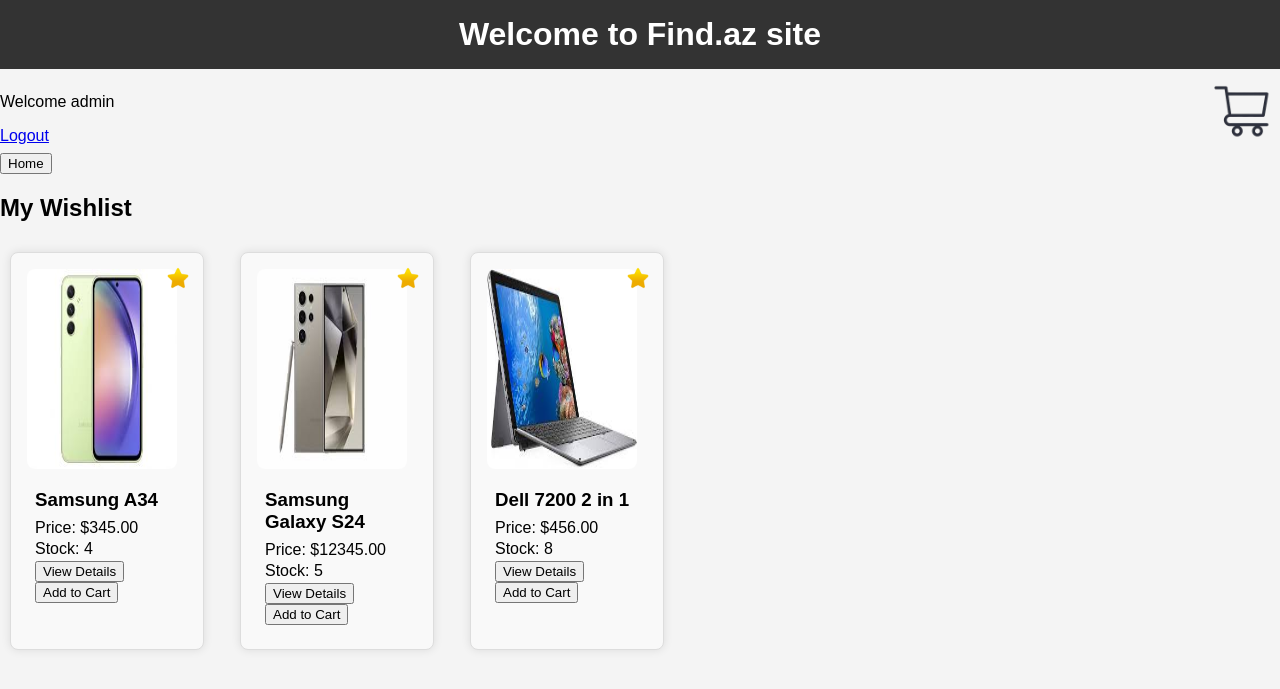
After one commit to AliVal1yev/find.az, a Django app: page /wishlist in a window 1280 px wide. The commit adds this page. Shown: the top 689 px of the page. Run offline with Django 5.2, Linux system fonts and the light colour scheme; a user stored in the database is signed in; data comes from the database, SQL or seed files in the repository; both versions use the stored data as it was after the commit.

Commit message:
favorites icon added

```diff
--- a/Ecommers/Ecommers/settings.py
+++ b/Ecommers/Ecommers/settings.py
@@ -116,7 +116,7 @@ USE_TZ = True
 # Static files (CSS, JavaScript, Images)
 # https://docs.djangoproject.com/en/5.0/howto/static-files/
 
-STATIC_URL = 'static/'
+
 
 # Default primary key field type
 # https://docs.djangoproject.com/en/5.0/ref/settings/#default-auto-field
--- a/Ecommers/electro/models.py
+++ b/Ecommers/electro/models.py
@@ -1,10 +1,5 @@
 from django.db import models
 from django.contrib.auth.models import User
-
-
-
-
-
 
 
 
--- a/Ecommers/electro/templates/electro/home.html
+++ b/Ecommers/electro/templates/electro/home.html
@@ -20,9 +20,13 @@
         {% endif %}
     </div>
     <div>
+        <a href="{% url 'wishlist' %}">
+            <img src="{% static 'image/wishlist_logo.png' %}" alt="wishlist" width="100" height="100">
+        </a>
         <a href="{% url 'cart' %}">
             <img src="{% static 'image/cart_icon1.png' %}" alt="Cart" width="80" height="80">
         </a>
+
     </div>
 </div>
 
--- /dev/null
+++ b/Ecommers/electro/templates/electro/wishlist.html
@@ -0,0 +1,81 @@
+{% extends "base.html" %}
+{% load static %}
+{% block content %}
+<div style="display: flex; justify-content: space-between; align-items: center;">
+    <div>
+        {% if request.user.is_authenticated %}
+            <p>Welcome {{ request.user.username }}</p>
+            <a href="{% url 'logout' %}">Logout</a>
+        {% else %}
+            <a href="{% url 'login' %}">
+                <button>
+                    <h4>Login</h4>
+                </button>
+            </a>
+            <a href="{% url 'signup' %}">
+                <button>
+                    <h4>Signup</h4>
+                </button>
+            </a>
+        {% endif %}
+    </div>
+    <div>
+        <a href="{% url 'cart' %}">
+            <img src="{% static 'image/cart_icon1.png' %}" alt="Cart" width="80" height="80">
+        </a>
+    </div>
+</div>
+<a href= "{% url 'home' %}"> <button> Home </button></a>
+<h2>My Wishlist</h2>
+<div class="product-grid" style="display: flex; flex-wrap: wrap;">
+    {% for product in favorite_products %}
+        <div class="product-card" style="margin: 10px; position: relative;">
+            <img src="{{ product.image.url }}" alt="{{ product.name }}" width="150" height="200">
+            <div class="product-info">
+                <h3>{{ product.name }} {{ product.model }}</h3>
+                <p>Price: ${{ product.price }}</p>
+                <p>Stock: {{ product.stock }}</p>
+                <a href="{% url 'details' product.id %}"><button>View Details</button></a>
+                <form method="post" action="{% url 'add_to_cart' product.id %}">
+                    {% csrf_token %}
+                    <button type="submit">Add to Cart</button>
+                </form>
+            </div>
+            <div style="position: absolute; top: 10px; right: 10px;">
+                <img
+                    class="favorite-btn"
+                    data-ad-id="{{ product.id }}"
+                    src="{% if request.user in product.favorites.all %}{% static 'image/favorite_logo.png' %}{% else %}{% static 'image/non_favorite_logo.png' %}{% endif %}"
+                    alt="Favorite"
+                    style="width:30px;height:30px; cursor: pointer;"
+                >
+            </div>
+        </div>
+    {% endfor %}
+</div>
+
+<script src="https://ajax.googleapis.com/ajax/libs/jquery/3.5.1/jquery.min.js"></script>
+<script>
+    $(document).ready(function(){
+        $('.favorite-btn').click(function(e){
+            e.preventDefault();
+            var ad_id = $(this).data('ad-id');
+            var $btn = $(this);
+            $.ajax({
+                url: '{% url "toggle_favorite" 0 %}'.replace('0', ad_id),
+                type: 'POST',
+                data: {
+                    'csrfmiddlewaretoken': '{{ csrf_token }}'
+                },
+                success: function(response){
+                    if(response.status == 'added'){
+                        $btn.attr('src', '{% static "image/favorite_logo.png" %}');
+                    } else {
+                        $btn.attr('src', '{% static "image/non_favorite_logo.png" %}');
+                    }
+                }
+            });
+        });
+    });
+</script>
+{% endblock %}
--- a/Ecommers/electro/urls.py
+++ b/Ecommers/electro/urls.py
@@ -51,10 +51,15 @@ urlpatterns = [
         name='subcategory_products'
     ),
      path(
-        'toggle-favorite/<int:id>/',
+        'toggle-favorite/<int:product_id>/',
         views.toggle_favorite,
         name='toggle_favorite'
         ),
+    path(
+        'wishlist',
+        views.wishlist,
+        name='wishlist'
+    ),
 ]
 
 
--- a/Ecommers/electro/views.py
+++ b/Ecommers/electro/views.py
@@ -103,12 +103,23 @@ def subcategory_products(request, subcategory_id):
 
 
 @csrf_exempt
-def toggle_favorite(request, id):
-    product = get_object_or_404(Product, id=id)
+def toggle_favorite(request, product_id):
+    product = Product.objects.get(id=product_id)
     if request.user in product.favorites.all():
         product.favorites.remove(request.user)
         status = 'removed'
     else:
         product.favorites.add(request.user)
         status = 'added'
-    return JsonResponse({'status': status, 'product': product})
+    return JsonResponse({'status': status})
+
+
+@login_required
+def wishlist(request):
+    user = request.user
+    favorite_products = user.favorites_ads.all()
+
+    context ={
+        'favorite_products': favorite_products
+    }
+    return render(request, 'electro/wishlist.html', context)
```
Also changed, not shown: Ecommers/db.sqlite3, Ecommers/electro/static/image/wishlist_logo.png (added).
